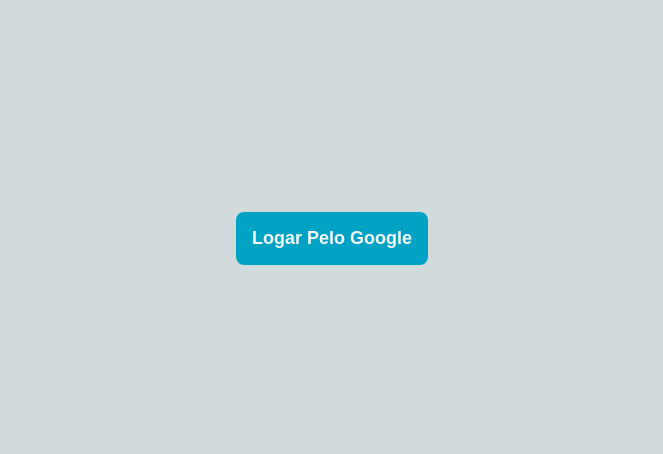
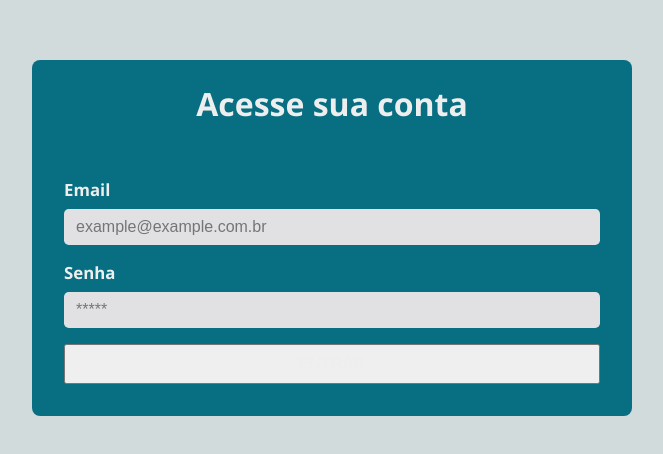
Before and after one commit to Pedro-AugusCoelho/ChatOnline, a React (Vite) app: page / in a window 1280 px wide. Shown: the part 162-616 px from the top of the page, without its empty margins (308-971 px from the left). Built offline with nearby package versions, Linux system fonts and the light colour scheme; no server answers; the database is empty.

Commit message:
Create Window SignIn

```diff
--- a/src/Pages/Login/index.tsx
+++ b/src/Pages/Login/index.tsx
@@ -1,17 +1,23 @@
 import { useChatOnline } from '../../Provider';
+import { Input } from '../../components/Form/Input';
 import styles from './styles.module.scss';
 
 export const Login = () => {
 
-    const { handleGoogleLogin } = useChatOnline();
+    const { handleGoogleSignIn , handleGoogleSignInEmail } = useChatOnline();
 
     return(
         <div className={styles.MainLogin}>
             <div className={styles.BoxLogin}>
 
-                <button onClick={handleGoogleLogin}>
-                    <p>Logar Pelo Google</p>
-                </button>
+                <div className={styles.BoxForm}>
+                    <h1>Acesse sua conta</h1>
+                    <form onSubmit={handleGoogleSignInEmail}>
+                        <Input color='#E1E1E4' title='Email' placeholder='example@example.com.br' type='email' />
+                        <Input color='#E1E1E4' title='Senha' placeholder='*****' type='password'/>
+                        <button className={styles.btn} type='submit'>Entrar</button>
+                    </form>
+                </div>
 
             </div>
         </div>
--- a/src/Pages/Login/styles.module.scss
+++ b/src/Pages/Login/styles.module.scss
@@ -13,21 +13,32 @@
     justify-content: center;
     max-width: 600px;
     width: 100%;
-    button{
-        outline: 0;
-        border: 0;
-        border-radius: .5rem;
-        background-color:$cyan-600;
-        cursor: pointer;
-        transition: ease all .5s;
-        &:hover{
-            background-color:$cyan-800;
-        }
-        p{
-            color:$bg-gray-25;
-            font-size: 18px;
-            font-weight: bold;
-            margin: 1rem;
-        }
+}
+
+.BoxForm{
+    display: flex;
+    flex-direction: column;
+    align-items: center;
+    justify-content: center;
+    width: 100%;
+    background-color: $cyan-800;
+    color:$bg-gray-75;
+    border-radius: .5rem;
+    form{
+        width: 100%;
+        padding: 2rem;
+    }
+
+}
+
+.btn{
+    width: 100%;
+    height: 40px;
+    text-transform: uppercase;
+    color:$bg-gray-75;
+    font-size: 1rem;
+    font-weight: 700;
+    &:hover{
+        filter: brightness(.9);
     }
 }
--- a/src/Provider/index.tsx
+++ b/src/Provider/index.tsx
@@ -1,4 +1,4 @@
-import { createContext, ReactNode, useContext, useEffect, useState } from 'react';
+import { createContext, FormEvent, ReactNode, useContext, useEffect, useState } from 'react';
 import { Menssage, User } from '../types';
 import Api from '../Services/ApiFirebase';
 
@@ -17,7 +17,8 @@
     handleIsActiveFriend:(data:User) => void,
     handleAddMenssage:() => void,
     handleIsShowAddFriend:() => void,
-    handleGoogleLogin:() => void,
+    handleGoogleSignIn:() => void,
+    handleGoogleSignInEmail:(e:FormEvent<HTMLElement>) => void;
 }
 
 const ChatOnlineContext = createContext<ChatOnlineContextData>({} as ChatOnlineContextData);
@@ -39,7 +40,7 @@
     const [ isShowAddFriend , setIsShowAddFriend ] = useState(false);
 
 
-    const handleGoogleLogin = async () => {
+    const handleGoogleSignIn = async () => {
       try{
         let res = await Api.GooglePopup();
         if(res){
@@ -49,6 +50,10 @@
       }catch(err){
         console.log(err);
       }
+    }
+
+    const handleGoogleSignInEmail = async (e:FormEvent<HTMLElement>) => {
+      e.preventDefault();
     }
 
     const handleIsActiveFriend = (data:User) => {
@@ -81,7 +86,7 @@
     <ChatOnlineContext.Provider
       value={{
         allUsersApp, user, friend, isActiveFriend, isShowAddFriend, listMenssage,
-        handleGoogleLogin, handleIsActiveFriend, handleAddMenssage, handleIsShowAddFriend
+        handleGoogleSignIn, handleIsActiveFriend, handleAddMenssage, handleIsShowAddFriend, handleGoogleSignInEmail
       }}
       >
       {children}
--- /dev/null
+++ b/src/Services/ConfigFirebase.ts
@@ -0,0 +1,8 @@
+export const firebaseConfig = {
+    apiKey: "AIzaSyDsYOSXA7IjWPZZIojecS1GhDUgTQgtsMI",
+    authDomain: "chatonline-149b4.firebaseapp.com",
+    projectId: "chatonline-149b4",
+    storageBucket: "chatonline-149b4.appspot.com",
+    messagingSenderId: "655086345530",
+    appId: "1:655086345530:web:ac6e1d373f8dc851660403"
+  };
--- a/src/Styles/Global.scss
+++ b/src/Styles/Global.scss
@@ -5,6 +5,7 @@
 $bg-white: #FFF;
 $bg-gray-25: #F6F6F6;
 $bg-gray-50: #EDEDED;
+$bg-gray-75:#EEE;
 $bg-gray-100: #D2DBDC;
 
 
--- /dev/null
+++ b/src/components/Form/Input/index.tsx
@@ -0,0 +1,17 @@
+import { InputHTMLAttributes } from "react";
+import styles from './styles.module.scss';
+
+interface InputProps extends InputHTMLAttributes<HTMLInputElement> {
+  title:string;
+  color:string;
+}
+
+
+export const Input = ({color, title, ...rest}:InputProps) => {
+    return(
+        <div className={styles.Box}>
+            <label>{title}</label>
+            <input style={{backgroundColor:color}} {...rest}/>
+        </div>
+    )
+}
--- /dev/null
+++ b/src/components/Form/Input/styles.module.scss
@@ -0,0 +1,24 @@
+@import '../../../Styles/Global.scss';
+
+
+.Box{
+    width: 100%;
+    display: flex;
+    flex-direction: column;
+    margin-bottom: 1rem;
+    label{
+        font-size: 1.05rem;
+        font-weight: 700;
+        margin-bottom: .5rem;
+        color:$bg-gray-75;
+    }
+    input{
+        color:#313131;
+        font-size: 1rem;
+        height: 2.25rem;
+        border:0;
+        outline: 0;
+        padding-left: .75rem;
+        border-radius: .30rem;
+    }
+}
```
Also changed, not shown: 1 other file (tests, documents, lock files or other folders).
